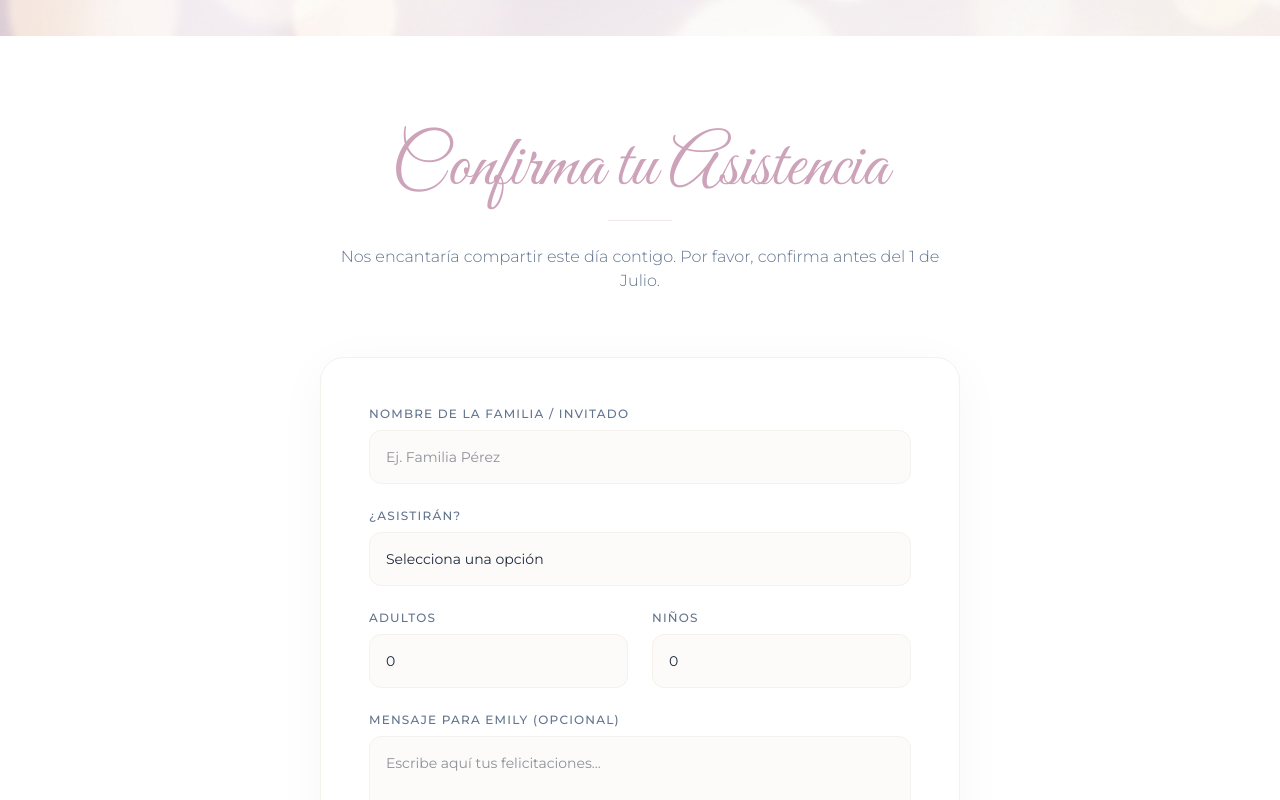
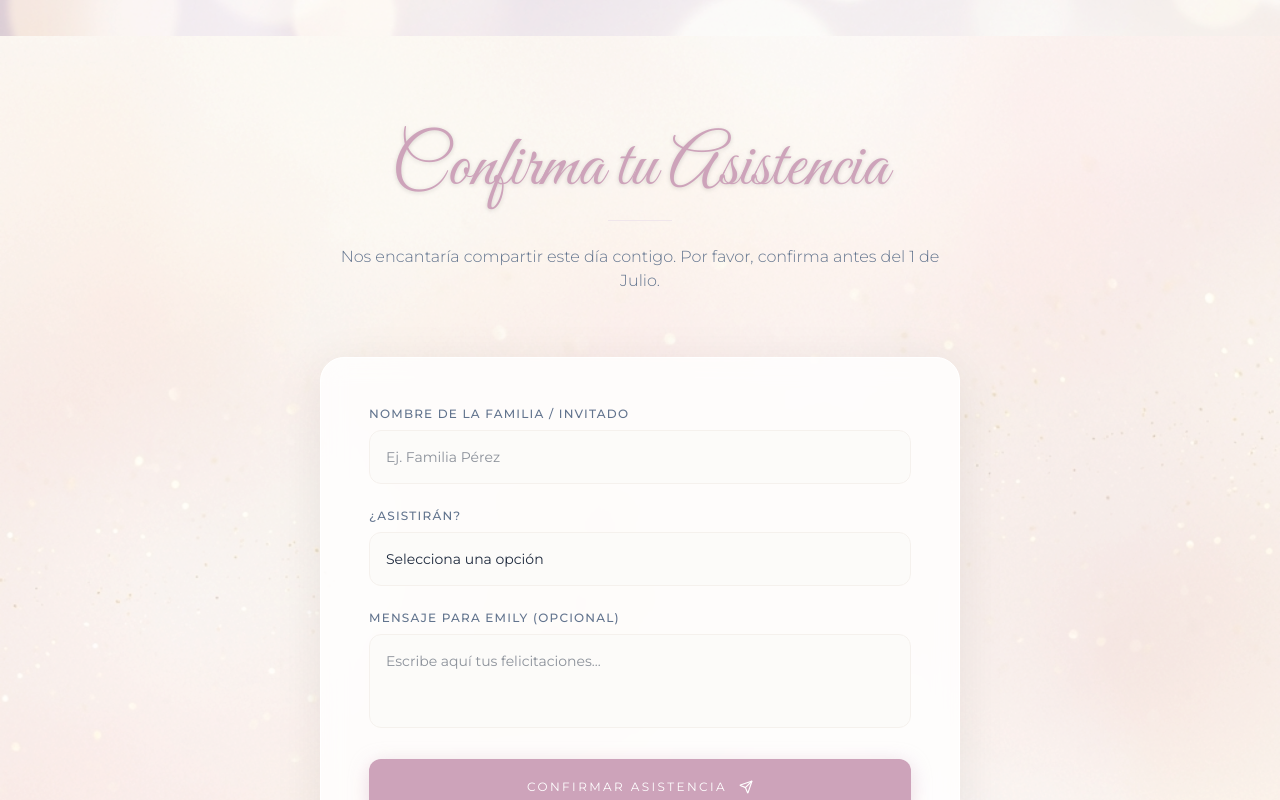
Before and after one commit to IsaacOchoa-crypto/Invitacion-Emily, a Next.js app: page / in a window 1280 px wide. Shown: the part 3100-3900 px from the top of the page. Built offline with nearby package versions, Linux system fonts and the light colour scheme.

Commit message:
Update RSVP section: remove adults/kids fields and add background

```diff
--- a/src/components/Rsvp.tsx
+++ b/src/components/Rsvp.tsx
@@ -19,17 +19,26 @@ export default function Rsvp() {
   };
 
   return (
-    <section className="py-24 bg-white relative">
+    <section className="relative py-24 overflow-hidden">
+      {/* Background with soft pastel overlay */}
+      <div
+        className="absolute inset-0 w-full h-full bg-cover bg-center opacity-80"
+        style={{ backgroundImage: 'url("/images/rsvp-bg.png")' }}
+      >
+      </div>
+      {/* Soft gradient/overlay to ensure text readability */}
+      <div className="absolute inset-0 bg-white/40"></div>
+
       <div className="max-w-2xl mx-auto px-4 relative z-10">
         <div className="text-center mb-16">
-          <h2 className="font-great-vibes text-5xl md:text-7xl text-[#cda3ba] mb-4">Confirma tu Asistencia</h2>
+          <h2 className="font-great-vibes text-5xl md:text-7xl text-[#cda3ba] mb-4 drop-shadow-sm">Confirma tu Asistencia</h2>
           <div className="w-16 h-[1px] bg-[#f0e6eb] mx-auto mb-6"></div>
           <p className="font-montserrat text-slate-500 font-light">
             Nos encantaría compartir este día contigo. Por favor, confirma antes del 1 de Julio.
           </p>
         </div>
 
-        <div className="bg-white p-8 md:p-12 shadow-[0_10px_50px_rgb(0,0,0,0.04)] rounded-3xl border border-[#f5f1ed] relative overflow-hidden">
+        <div className="bg-white/80 backdrop-blur-md p-8 md:p-12 shadow-[0_10px_50px_rgb(0,0,0,0.08)] rounded-3xl border border-white relative overflow-hidden">
           <AnimatePresence mode="wait">
             {status === 'success' ? (
               <motion.div
@@ -90,43 +99,6 @@ export default function Rsvp() {
                   </select>
                 </div>
 
-                <div className="grid grid-cols-2 gap-6">
-                  <div>
-                    <label htmlFor="adults" className="block font-montserrat text-xs font-medium text-slate-500 uppercase tracking-widest mb-2">
-                      Adultos
-                    </label>
-                    <select
-                      id="adults"
-                      name="adults"
-                      required
-                      className="w-full px-4 py-4 rounded-xl border border-[#f5f1ed] focus:ring-2 focus:ring-[#e6cda3] focus:border-[#e6cda3] transition-all font-montserrat outline-none bg-[#fcfbf9] focus:bg-white appearance-none text-sm"
-                    >
-                      <option value="0">0</option>
-                      <option value="1">1</option>
-                      <option value="2">2</option>
-                      <option value="3">3</option>
-                      <option value="4">4</option>
-                    </select>
-                  </div>
-
-                  <div>
-                    <label htmlFor="kids" className="block font-montserrat text-xs font-medium text-slate-500 uppercase tracking-widest mb-2">
-                      Niños
-                    </label>
-                    <select
-                      id="kids"
-                      name="kids"
-                      required
-                      className="w-full px-4 py-4 rounded-xl border border-[#f5f1ed] focus:ring-2 focus:ring-[#e6cda3] focus:border-[#e6cda3] transition-all font-montserrat outline-none bg-[#fcfbf9] focus:bg-white appearance-none text-sm"
-                    >
-                      <option value="0">0</option>
-                      <option value="1">1</option>
-                      <option value="2">2</option>
-                      <option value="3">3</option>
-                      <option value="4">4</option>
-                    </select>
-                  </div>
-                </div>
 
                 <div>
                   <label htmlFor="notes" className="block font-montserrat text-xs font-medium text-slate-500 uppercase tracking-widest mb-2">
```
Also changed, not shown: public/images/rsvp-bg.png (added).
